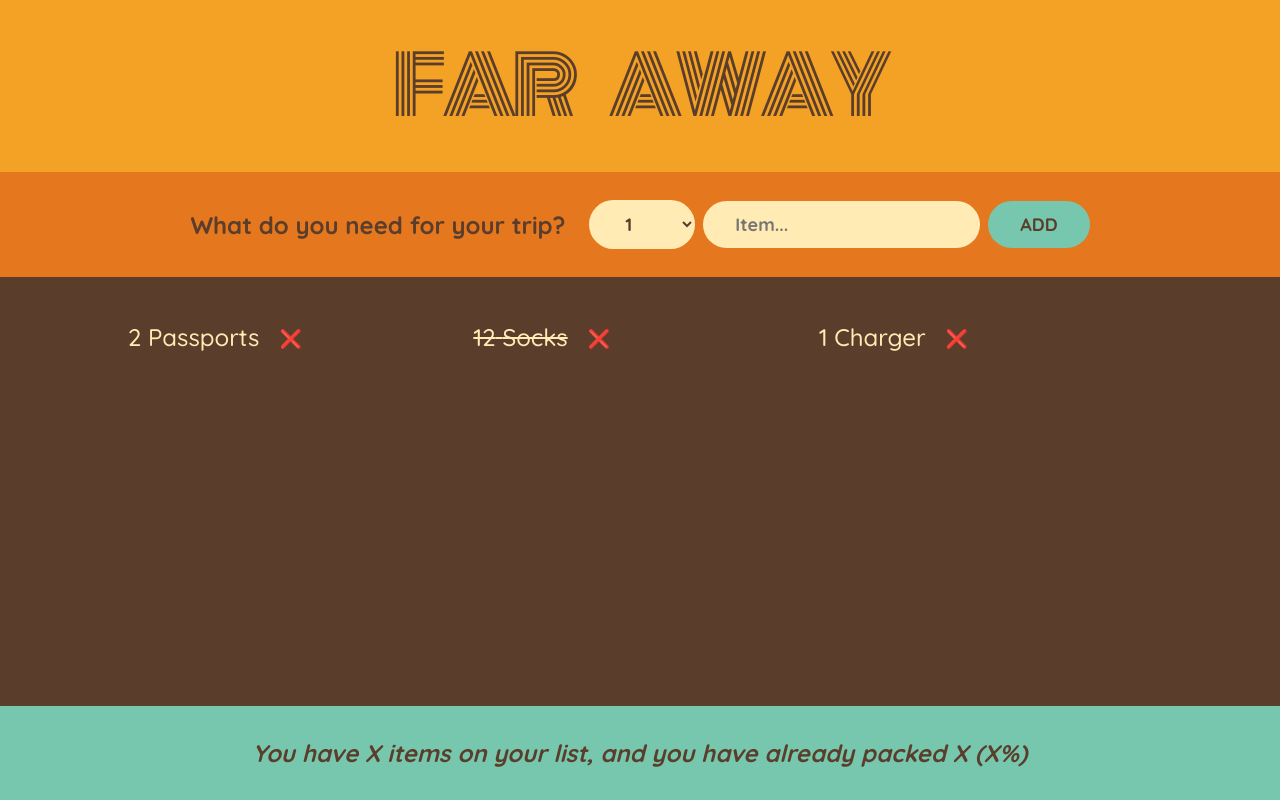
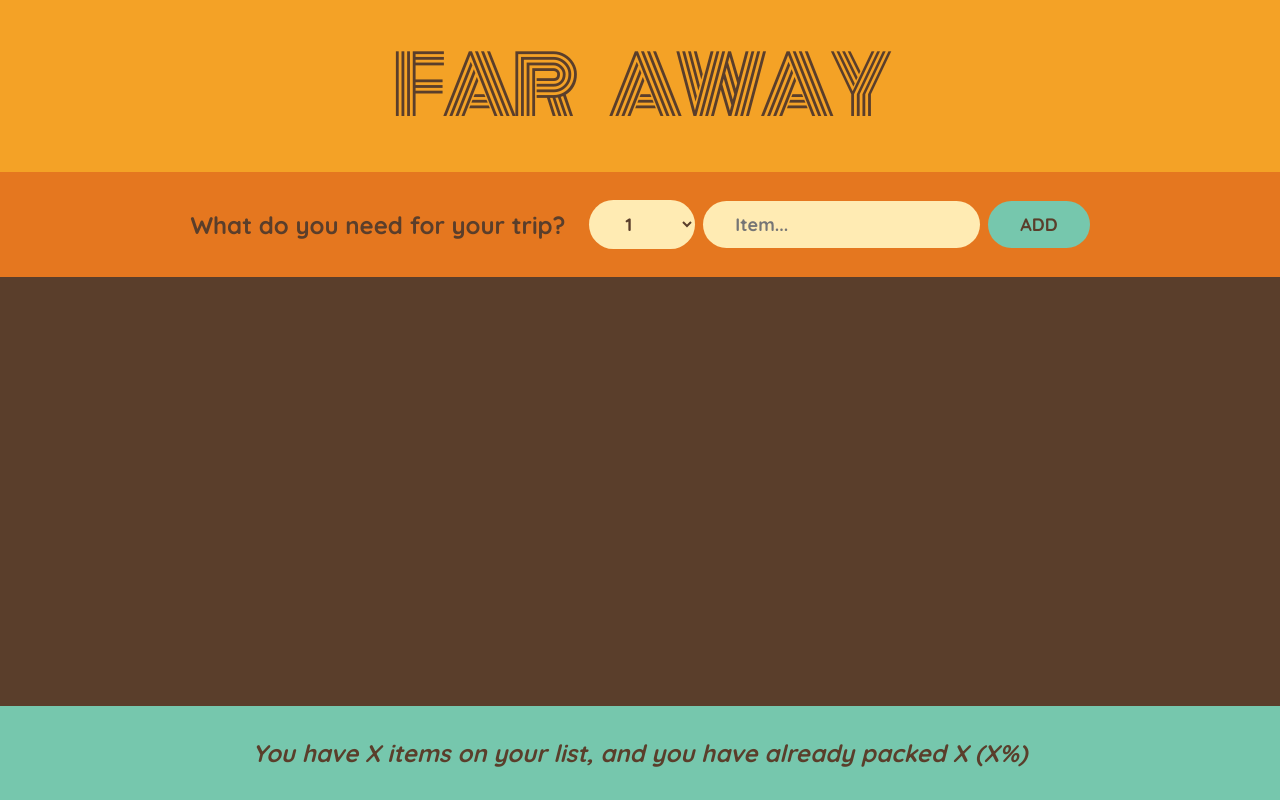
Before and after one commit to Dangereye/travel-list, a React (Create React App) app: page / in a window 1280 px wide. Built offline with nearby package versions, Linux system fonts and the light colour scheme.

Commit message:
Added add & delete item functionality.

```diff
--- a/src/App.js
+++ b/src/App.js
@@ -2,13 +2,16 @@ import Header from './components/Header';
 import Form from './components/Form';
 import PackingList from './components/PackingList';
 import Footer from './components/Footer';
+import { useState } from 'react';
 
 export default function App() {
+  const [items, setItems] = useState([]);
+
   return (
     <div className='app'>
       <Header />
-      <Form />
-      <PackingList />
+      <Form setItems={setItems} />
+      <PackingList items={items} setItems={setItems} />
       <Footer />
     </div>
   );
--- a/src/components/Form.jsx
+++ b/src/components/Form.jsx
@@ -1,15 +1,22 @@
 import { useState } from 'react';
 
-export default function Form() {
+export default function Form({ setItems }) {
   const [quantity, setQuantity] = useState(1);
   const [description, setDescription] = useState('');
+
+  const handleAddItems = (item) => {
+    setItems((items) => [...items, item]);
+  };
+
   const handleSubmit = (e) => {
     e.preventDefault();
 
     if (!description) return;
 
     const newItem = { quantity, description, packed: false, id: Date.now() };
-    console.log(newItem);
+
+    handleAddItems(newItem);
+
     setQuantity(1);
     setDescription('');
   };
--- a/src/components/PackingList.jsx
+++ b/src/components/PackingList.jsx
@@ -1,17 +1,11 @@
 import PackingListItem from './PackingListItem';
 
-const initialItems = [
-  { id: 1, description: 'Passports', quantity: 2, packed: false },
-  { id: 2, description: 'Socks', quantity: 12, packed: true },
-  { id: 3, description: 'Charger', quantity: 1, packed: false },
-];
-
-export default function PackingList() {
+export default function PackingList({ items, setItems }) {
   return (
     <div className='list'>
       <ul>
-        {initialItems.map((item) => (
-          <PackingListItem item={item} key={item.id} />
+        {items.map((item) => (
+          <PackingListItem item={item} key={item.id} setItems={setItems} />
         ))}
       </ul>
     </div>
--- a/src/components/PackingListItem.jsx
+++ b/src/components/PackingListItem.jsx
@@ -1,10 +1,13 @@
-export default function PackingListItem({ item }) {
+export default function PackingListItem({ item, setItems }) {
+  const handleDeleteItem = (id) => {
+    setItems((items) => items.filter((item) => item.id !== id));
+  };
   return (
     <li>
       <span style={item.packed ? { textDecoration: 'line-through' } : {}}>
         {item.quantity} {item.description}
       </span>
-      <button>❌</button>
+      <button onClick={() => handleDeleteItem(item.id)}>❌</button>
     </li>
   );
 }
```
